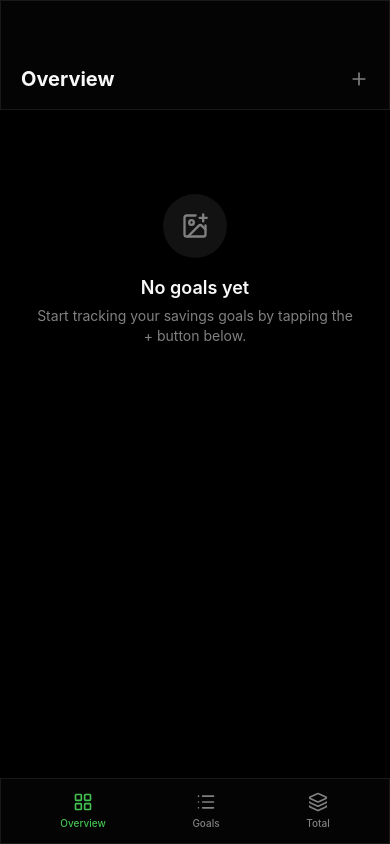
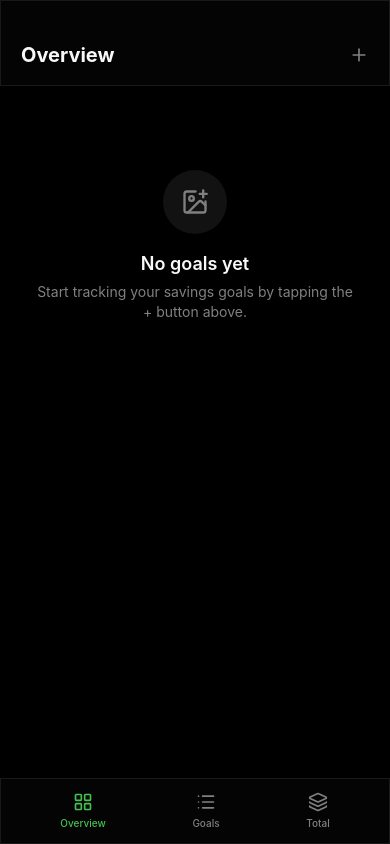
Before and after one commit to timurtimuryc2010-dot/goals, a Next.js app: page / in a window 390 px wide. Built offline with nearby package versions, Linux system fonts and the light colour scheme.

Commit message:
fix: correct typos in EmptyGoals component\n\nReduce header padding and fix helper text typo.

```diff
--- a/app/page.tsx
+++ b/app/page.tsx
@@ -56,7 +56,7 @@ export default function Home() {
       {/* Main Content */}
       <main className="flex-1 min-h-screen pb-24 md:pb-0">
         {/* Mobile Header */}
-        <header className="md:hidden glass border-b border-glass-border px-5 pt-16 pb-4 flex items-center justify-between">
+        <header className="md:hidden glass border-b border-glass-border px-5 pt-10 pb-4 flex items-center justify-between">
           <h1 className="text-xl font-bold text-foreground">
             {getTabTitle()}
           </h1>
--- a/components/goal-card.tsx
+++ b/components/goal-card.tsx
@@ -399,7 +399,7 @@ export function EmptyGoals() {
       </div>
       <h3 className="text-lg font-semibold text-foreground mb-1">No goals yet</h3>
       <p className="text-sm text-muted-foreground max-w-xs">
-        Start tracking your savings goals by tapping the + button below.
+        Start tracking your savings goals by tapping the + button above.
       </p>
     </motion.div>
   )
```
